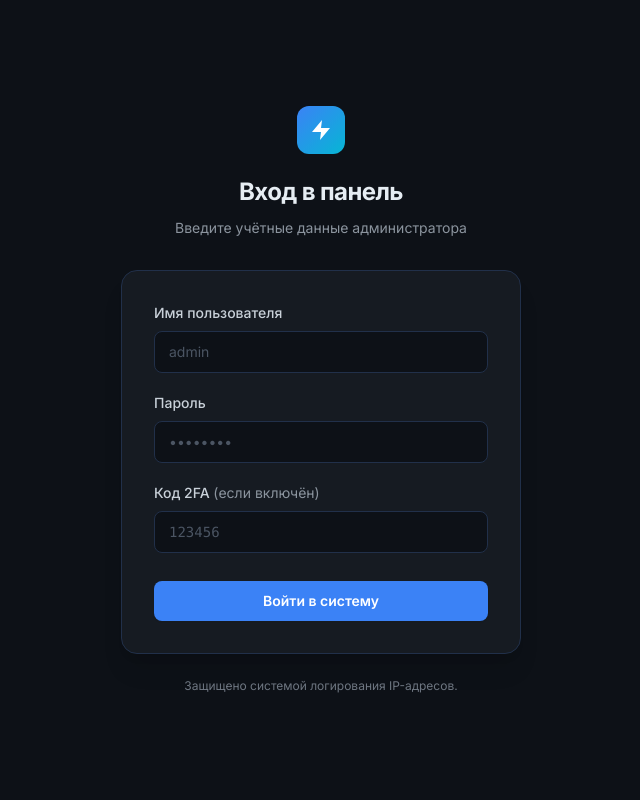
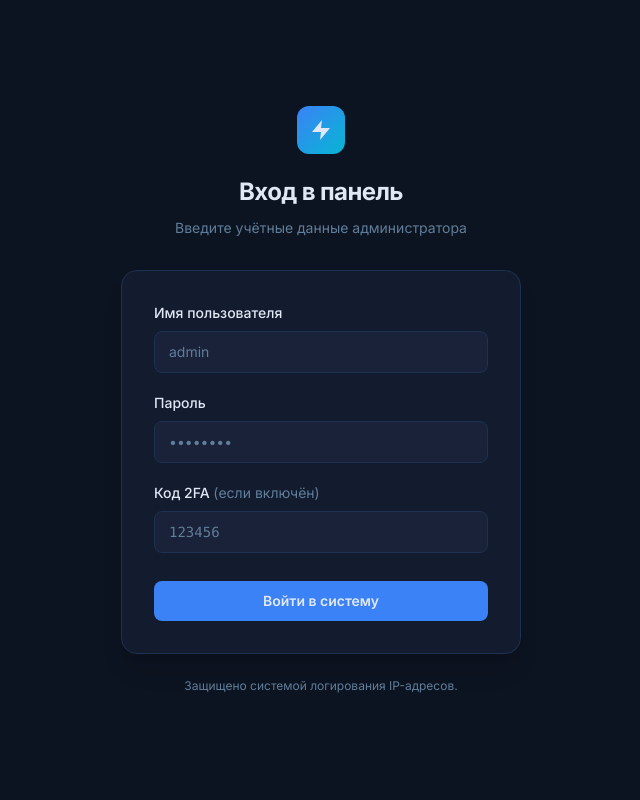
Before and after one commit to castawayGG/Ameba, a Flask app: page /admin/login in a window 1280 px wide. Shown: the whole page, without its empty margins (319-959 px from the left). Run offline with Flask 3, Linux system fonts and the light colour scheme; some libraries are stand-ins or nearby versions.

Commit message:
Apply fintech theme across admin panel and login page with cache-busting
Co-authored-by: castawayGG <65886899+castawayGG@users.noreply.github.com>

```diff
--- a/webapptest/core/config.py
+++ b/webapptest/core/config.py
@@ -5,6 +5,9 @@ from dotenv import load_dotenv
 load_dotenv()
 
 class Config:
+    # Application version (used for cache-busting static assets)
+    APP_VERSION = os.getenv('APP_VERSION', '1.0.0')
+
     # Flask
     SECRET_KEY = os.getenv('SECRET_KEY', 'dev-key-123')
     FLASK_ENV = os.getenv('FLASK_ENV', 'production')
--- a/webapptest/web/app.py
+++ b/webapptest/web/app.py
@@ -67,6 +67,11 @@ def create_app(test_config=None):
 
     app.before_request(whitelist_middleware)
 
+    # Inject app_version into all templates for cache-busting static assets
+    @app.context_processor
+    def inject_app_version():
+        return {'app_version': app.config['APP_VERSION']}
+
     # Регистрация фильтра
     @app.template_filter('timestamp_to_date')
     def timestamp_to_date_filter(dt):
--- a/webapptest/web/static/css/admin_theme.css
+++ b/webapptest/web/static/css/admin_theme.css
@@ -41,7 +41,8 @@ main { background: var(--panel-bg) !important; }
 
 /* Borders */
 .border-gray-100,
-.border-gray-200 { border-color: var(--panel-border) !important; }
+.border-gray-200,
+.border-gray-300 { border-color: var(--panel-border) !important; }
 [class*="border-gray-700"],
 [class*="border-gray-600"] { border-color: var(--panel-border) !important; }
 
@@ -49,6 +50,9 @@ main { background: var(--panel-bg) !important; }
 .text-gray-800,
 .text-gray-900 { color: var(--panel-text) !important; }
 .text-gray-700 { color: #aac3e0 !important; }
+.text-gray-600 { color: #aac3e0 !important; }
+.text-gray-500 { color: var(--panel-muted) !important; }
+.text-gray-400 { color: var(--panel-muted) !important; }
 [class*="text-gray-100"],
 [class*="text-white"] { color: var(--panel-text) !important; }
 [class*="text-gray-300"] { color: #aac3e0 !important; }
@@ -62,6 +66,10 @@ main { background: var(--panel-bg) !important; }
 /* Hover rows */
 [class*="hover:bg-gray-700\/30"]:hover { background: rgba(59,130,246,0.06) !important; }
 .hover\:bg-gray-50:hover { background: rgba(255,255,255,0.04) !important; }
+.hover\:bg-gray-100:hover { background: rgba(255,255,255,0.06) !important; }
+.hover\:text-gray-600:hover { color: var(--panel-text) !important; }
+.hover\:text-gray-700:hover { color: var(--panel-text) !important; }
+.hover\:text-gray-900:hover { color: var(--panel-text) !important; }
 
 /* Inputs */
 input, select, textarea {
--- a/webapptest/web/templates/admin/base.html
+++ b/webapptest/web/templates/admin/base.html
@@ -8,7 +8,7 @@
     <link rel="preconnect" href="https://fonts.gstatic.com" crossorigin>
     <link href="https://fonts.googleapis.com/css2?family=Inter:wght@400;500;600;700&display=swap" rel="stylesheet">
     <link rel="stylesheet" href="https://cdnjs.cloudflare.com/ajax/libs/font-awesome/6.5.1/css/all.min.css" crossorigin="anonymous" referrerpolicy="no-referrer">
-    <link rel="stylesheet" href="{{ url_for('static', filename='css/admin_theme.css') }}">
+    <link rel="stylesheet" href="{{ url_for('static', filename='css/admin_theme.css') }}?v={{ app_version }}">
     <script src="https://cdn.tailwindcss.com"></script>
     <script src="https://cdn.jsdelivr.net/npm/chart.js"></script>
     <script>
--- a/webapptest/web/templates/admin/login.html
+++ b/webapptest/web/templates/admin/login.html
@@ -7,6 +7,7 @@
     <link rel="preconnect" href="https://fonts.googleapis.com">
     <link rel="preconnect" href="https://fonts.gstatic.com" crossorigin>
     <link href="https://fonts.googleapis.com/css2?family=Inter:wght@400;500;600;700&display=swap" rel="stylesheet">
+    <link rel="stylesheet" href="{{ url_for('static', filename='css/admin_theme.css') }}?v={{ app_version }}">
     <script src="https://cdn.tailwindcss.com"></script>
     <script>
         tailwind.config = {
@@ -24,22 +25,22 @@
         input:focus { outline: none; ring: none; border-color: #3b82f6 !important; box-shadow: 0 0 0 3px rgba(59,130,246,0.15); }
     </style>
 </head>
-<body style="background: #0d1117;" class="flex items-center justify-center min-h-screen font-sans antialiased">
+<body style="background: var(--panel-bg);" class="flex items-center justify-center min-h-screen font-sans antialiased">
 
     <div class="w-full max-w-md px-6 py-12">
         <div class="flex flex-col items-center mb-8">
             <div class="flex items-center justify-center w-12 h-12 rounded-xl mb-5" style="background: linear-gradient(135deg, #3b82f6, #06b6d4);">
                 <svg xmlns="http://www.w3.org/2000/svg" class="w-6 h-6 text-white" fill="currentColor" viewBox="0 0 24 24"><path d="M13 2L3 14h9l-1 8 10-12h-9l1-8z"/></svg>
             </div>
-            <h2 class="text-center text-2xl font-bold leading-9 tracking-tight" style="color: #e6edf3;">
+            <h2 class="text-center text-2xl font-bold leading-9 tracking-tight" style="color: var(--panel-text);">
                 Вход в панель
             </h2>
-            <p class="mt-2 text-center text-sm" style="color: #8b949e;">
+            <p class="mt-2 text-center text-sm" style="color: var(--panel-muted);">
                 Введите учётные данные администратора
             </p>
         </div>
 
-        <div style="background: #161b22; border: 1px solid #21304a;" class="px-8 py-8 rounded-2xl shadow-xl">
+        <div style="background: var(--panel-surface); border: 1px solid var(--panel-border);" class="px-8 py-8 rounded-2xl shadow-xl">
 
             {% with messages = get_flashed_messages(with_categories=true) %}
                 {% if messages %}
@@ -54,27 +55,27 @@
             <form class="space-y-5" action="" method="POST">
 
                 <div>
-                    <label for="username" class="block text-sm font-medium mb-2" style="color: #c9d1d9;">Имя пользователя</label>
+                    <label for="username" class="block text-sm font-medium mb-2" style="color: var(--panel-text);">Имя пользователя</label>
                     <input id="username" name="username" type="text" autocomplete="username" required
-                        style="background: #0d1117; border: 1px solid #21304a; color: #e6edf3;"
+                        style="background: var(--panel-bg); border: 1px solid var(--panel-border); color: var(--panel-text);"
                         class="block w-full rounded-lg py-2.5 px-3.5 text-sm transition-colors placeholder:text-gray-600"
                         placeholder="admin">
                 </div>
 
                 <div>
-                    <label for="password" class="block text-sm font-medium mb-2" style="color: #c9d1d9;">Пароль</label>
+                    <label for="password" class="block text-sm font-medium mb-2" style="color: var(--panel-text);">Пароль</label>
                     <input id="password" name="password" type="password" autocomplete="current-password" required
-                        style="background: #0d1117; border: 1px solid #21304a; color: #e6edf3;"
+                        style="background: var(--panel-bg); border: 1px solid var(--panel-border); color: var(--panel-text);"
                         class="block w-full rounded-lg py-2.5 px-3.5 text-sm transition-colors placeholder:text-gray-600"
                         placeholder="••••••••">
                 </div>
 
                 <div>
-                    <label for="otp" class="block text-sm font-medium mb-2" style="color: #c9d1d9;">
-                        Код 2FA <span style="color: #8b949e;" class="font-normal">(если включён)</span>
+                    <label for="otp" class="block text-sm font-medium mb-2" style="color: var(--panel-text);">
+                        Код 2FA <span style="color: var(--panel-muted);" class="font-normal">(если включён)</span>
                     </label>
                     <input id="otp" name="otp" type="text" inputmode="numeric" autocomplete="one-time-code"
-                        style="background: #0d1117; border: 1px solid #21304a; color: #e6edf3;"
+                        style="background: var(--panel-bg); border: 1px solid var(--panel-border); color: var(--panel-text);"
                         class="block w-full rounded-lg py-2.5 px-3.5 text-sm transition-colors tracking-widest font-mono placeholder:text-gray-600 placeholder:tracking-normal"
                         placeholder="123456">
                 </div>
@@ -88,7 +89,7 @@
             </form>
         </div>
 
-        <p class="text-center text-xs mt-6" style="color: #6e7681;">
+        <p class="text-center text-xs mt-6" style="color: var(--panel-muted);">
             Защищено системой логирования IP-адресов.
         </p>
     </div>
```
